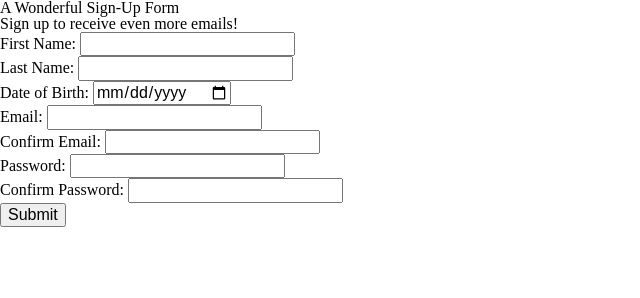
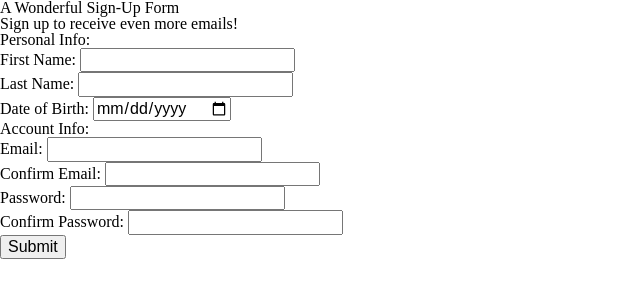
Before and after one commit to ITMD-362-vzarubina/lab-2, a plain HTML site: page index.html in a window 1280 px wide. Shown: the whole page, without its empty margins (0-640 px from the left). Drawn offline with Linux system fonts and the light colour scheme.

Commit message:
Update index.html file

```diff
--- a/index.html
+++ b/index.html
@@ -14,12 +14,14 @@
       <p>
         Sign up to receive even more emails!
       </p>
+      <h2>Personal Info:</h2>
       <div><label for="fname">First Name:</label>
       <input type="text" name="fname" id="fname"></div>
       <div><label for="lname">Last Name:</label>
       <input type="text" name="lname" id="lname"></div>
       <div><label for="birthday">Date of Birth:</label>
       <input type="date" name="birthday" id="birthday"></div>
+      <h2>Account Info:</h2>
       <div><label for="email">Email:</label>
       <input type="email" name="email" id="email"></div>
       <div><label for="c_email">Confirm Email:</label>
```
